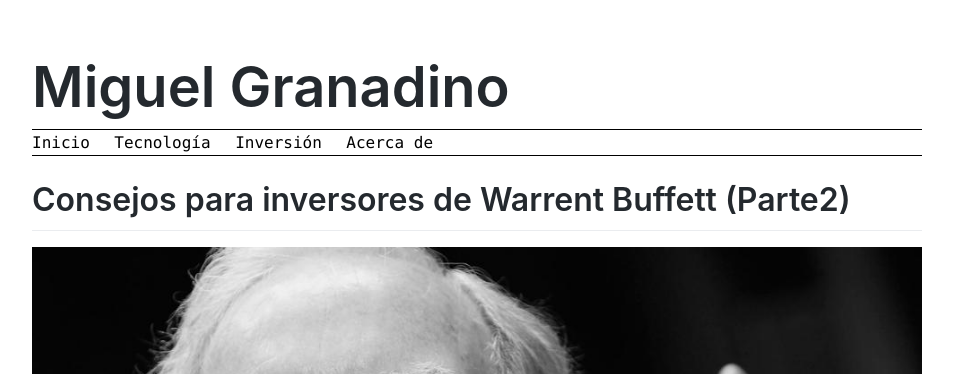
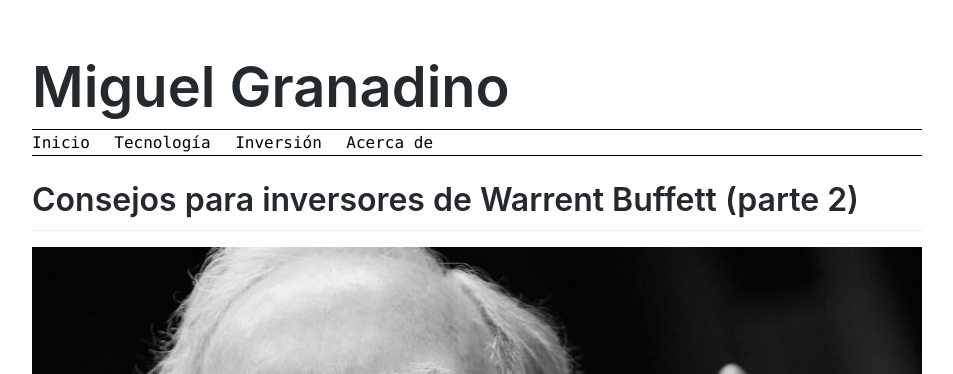
Before and after one commit to Akira3030/formacion, a Jekyll site: the page built from articulos/inversiones/warrent-buffet-consejos-de-inversion-parte2.md, in a window 1280 px wide and 900 px high. Shown: the top 374 px of the window, without its empty margins (163-1116 px from the left). Built offline with Jekyll 4.4.1, drawn with Linux system fonts in a browser that asks for light colours; emoji names are drawn with the system emoji font; our own code applies the rules of GitHub Pages for plain Markdown files.

Commit message:
Update warrent-buffet-consejos-de-inversion-parte2.md

```diff
--- a/articulos/inversiones/warrent-buffet-consejos-de-inversion-parte2.md
+++ b/articulos/inversiones/warrent-buffet-consejos-de-inversion-parte2.md
@@ -1,5 +1,5 @@
 
-# Consejos para inversores de Warrent Buffett (Parte2)
+# Consejos para inversores de Warrent Buffett (parte 2)
 
 ![]({{ site.site_url }}/assets/img/warrent-buffet-img1.jpg)
 
```
